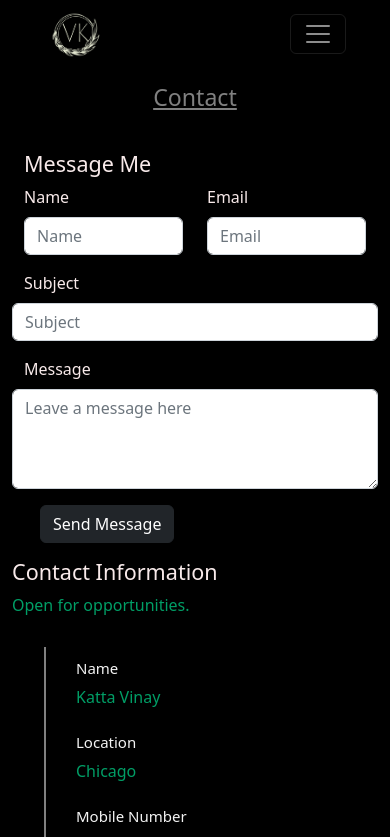
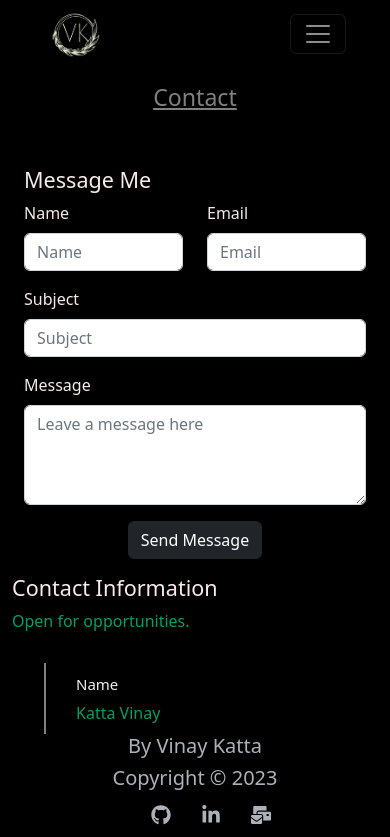
Before and after one commit to vkatta316/my-profile, a React (Create React App) app: page /contact in a window 390 px wide. Shown: the top 837 px of the page. Built offline with nearby package versions, Linux system fonts and the light colour scheme.

Commit message:
Update styling of cards to support mobile view

```diff
--- a/src/MainComponent.jsx
+++ b/src/MainComponent.jsx
@@ -5,7 +5,7 @@ import Header from './components/header/Header'
 
 function MainComponent() {
   return (
-    <div>
+    <div className='mainContainer'>
         <Header />
         <Body />
         <Footer />
--- a/src/components/body/About.jsx
+++ b/src/components/body/About.jsx
@@ -29,7 +29,7 @@ function About() {
     link.click();
   };
   return (
-    <section className="about">
+    <section className="flex1 about">
       <PageHeader title="About Me" description="Let me introduce myself" />
       {/* <AboutMe name={name} location={location} brand={brand} email={email} availability={availability} /> */}
       <div className="aboutContainer container">
--- a/src/components/body/Contact.jsx
+++ b/src/components/body/Contact.jsx
@@ -6,10 +6,10 @@ import { motion } from 'framer-motion'
 function Contact() {
   document.title = "Contact"
   return (
-    <section className="contact">
+    <section className="flex1 contact">
       <PageHeader title="Contact" description="Get In Touch" />
       <div className="contactWrap container">
-        <div className="row">
+        <div className="myContact row">
           <div className="col-12 col-lg-6">
             <ContactForm />
           </div>
--- a/src/components/body/ContactForm.jsx
+++ b/src/components/body/ContactForm.jsx
@@ -57,21 +57,27 @@ function ContactForm() {
             </Form.Group>
             <Form.Group as={Col} controlId="exampleForm.ControlInput1">
               <Form.Label className='contactLabels'>Email</Form.Label>
-            <Form.Control type="email" placeholder="Email" name="email" onChange={handleInputChange} value={contactData.email}/>
+              <Form.Control type="email" placeholder="Email" name="email" onChange={handleInputChange} value={contactData.email} />
             </Form.Group>
           </Row>
+
           <Row className="mb-3">
-
+            <Form.Group as={Col} controlId="exampleForm.ControlInput1">
               <Form.Label className='contactLabels'>Subject</Form.Label>
               <Form.Control type="text" name="subject" placeholder="Subject" onChange={handleInputChange} value={contactData.subject} />
+            </Form.Group>
           </Row>
 
           <Row>
+            <Form.Group as={Col} controlId="exampleForm.ControlInput1">
               <Form.Label className='contactLabels'>Message</Form.Label>
-          <Form.Control as="textarea" placeholder="Leave a message here" style={{ height: '100px' }} name='message' onChange={handleInputChange} value={contactData.message}/>
+              <Form.Control as="textarea" placeholder="Leave a message here" style={{ height: '100px' }} name='message' onChange={handleInputChange} value={contactData.message} />
+            </Form.Group>
           </Row>
+          <Form.Group as={Col} className='formSubmit' controlId="exampleForm.ControlInput1">
+            <Button className='btn' type="submit" variant="dark">Send Message </Button>
+          </Form.Group>
 
-        <Button className='btn' type="submit" variant="dark">Send Message </Button>
           {message && <div className={`success-${success}`}>{message}</div>}
         </Form>
       </Container>
--- a/src/components/body/Home.jsx
+++ b/src/components/body/Home.jsx
@@ -5,7 +5,7 @@ function Home() {
   document.title = "Home"
 
   return (
-    <section className='landing' >
+    <section className='flex1 landing' >
       <div className="textContainer waviy">
         <h1 className='name'>
           Vinay Katta
--- a/src/components/body/ProjectItem.jsx
+++ b/src/components/body/ProjectItem.jsx
@@ -1,13 +1,12 @@
 import React from 'react'
-import {Card, Container, Col} from "react-bootstrap"
+import { Card, Container, Col } from "react-bootstrap"
 
-function ProjectItem({ id, title, github, description,technologies, image , deployed, color}) {
+function ProjectItem({ id, title, github, description, technologies, image, deployed, color }) {
     return (
         <div>
             <>
-            <Container>
-                <Col>
-                <Card style={{ width: '22rem' , backgroundColor: color }} >
+
+                <Card style={{ width: '100%', backgroundColor: color }} >
 
                     <Card.Body>
                         <Card.Title style={{ cursor: 'pointer' }} >
@@ -20,12 +19,7 @@ function ProjectItem({ id, title, github, description,technologies, image , depl
                         <Card.Link href={github}>GitHub</Card.Link>
                     </Card.Body>
                 </Card>
-                <br/>
-                <br/>
-                <br/>
-                </Col>
 
-            </Container>
             </>
 
         </div>
--- a/src/components/body/Projects.jsx
+++ b/src/components/body/Projects.jsx
@@ -24,10 +24,10 @@ function Projects() {
     ));
 
   return (
-    <section className="portfolio">
+    <section className="flex1 portfolio">
       <PageHeader title="Portfolio" description="View my work" />
       <Container>
-        <Row lg={3} md={3} sm={6} xs={6}>
+        <Row lg={3} md={2} sm={6} xs={12}>
           <ProjectList />
         </Row>
       </Container>
--- a/src/index.css
+++ b/src/index.css
@@ -7,7 +7,8 @@ body {
     sans-serif;
   -webkit-font-smoothing: antialiased;
   -moz-osx-font-smoothing: grayscale;
-  background-color: #101010;;
+  background-color: #101010;
+  ;
 }
 
 code {
@@ -15,11 +16,25 @@ code {
     monospace;
 }
 
-.mainmenu{
+.mainmenu {
   color: #acb2b9;
   text-decoration: none;
 }
 
+.mainContainer {
+  display: flex;
+  flex-direction: column;
+  height: 100vh;
+}
+
+.flex0 {
+  flex: 0;
+}
+
+
+.flex1 {
+  flex: 1;
+}
 
 .navbar {
   text-decoration: none;
@@ -29,7 +44,7 @@ code {
 
 }
 
-.navLogo{
+.navLogo {
   height: 3rem;
 }
 
@@ -40,16 +55,18 @@ code {
 .landing .name {
   font-size: 48px;
 }
+
 .landing .description {
   font-size: 26px;
 }
 
 section {
-  height: 100vh;
   overflow: scroll;
 }
 
-.portfolio, .about, .contact{
+.portfolio,
+.about,
+.contact {
   background-color: #000;
 }
 
@@ -60,17 +77,19 @@ section {
   flex-direction: column;
   letter-spacing: 1px;
   padding-left: 2rem;
-  z-index:  1;
+  z-index: 1;
   color: #808080;
-  text-shadow:1px 1px 3px #000;
+  text-shadow: 1px 1px 3px #000;
 }
 
 .waviy {
   position: relative;
-  -webkit-box-reflect: below -20px linear-gradient(transparent, rgba(0,0,0,.2));
+  -webkit-box-reflect: below -20px linear-gradient(transparent, rgba(0, 0, 0, .2));
   font-size: 60px;
 }
-.waviy h1, .description {
+
+.waviy h1,
+.description {
   position: relative;
   display: inline-block;
   color: #808080;
@@ -80,19 +99,25 @@ section {
 }
 
 @keyframes waviy {
-  0%,40%,100% {
+
+  0%,
+  40%,
+  100% {
     transform: translateY(0)
   }
+
   20% {
     transform: translateY(-20px)
   }
 }
 
-.navbar, .color-nav, .black{
+.navbar,
+.color-nav,
+.black {
   background-color: #000;
 }
 
-.pageHeader{
+.pageHeader {
   color: #808080;
   display: flex;
   align-items: center;
@@ -101,7 +126,7 @@ section {
   text-decoration: underline;
 }
 
-.card{
+.card {
   margin: 1rem 0%;
   background-color: #808080;
   color: #333;
@@ -109,7 +134,7 @@ section {
   padding: 40px 50px;
 }
 
-.card-body{
+.card-body {
   margin: 0% 0% 0% 3%;
   padding: 6% 0%;
 }
@@ -123,7 +148,7 @@ section {
   background-color: #212529;
   bottom: 0 !important;
   padding-top: 14px !important;
-  padding-bottom: 8px !important ;
+  padding-bottom: 8px !important;
   margin-top: auto;
   position: fixed;
 }
@@ -137,10 +162,12 @@ section {
   text-align: center !important;
 }
 
-.footerText{
+.footerText {
   font-size: 1.25rem;
-  color: #acb2b9;;
+  color: #acb2b9;
+  ;
 }
+
 .social-icons {
   display: inline-block !important;
   padding-right: 15px;
@@ -156,8 +183,10 @@ section {
 }
 
 
-.contentContainer, .contactWrap {
+.contentContainer
+{
   padding-top: 2rem;
+
 }
 
 
@@ -228,13 +257,20 @@ section {
   background-color: #03b979;
 }
 
-.btn{
+.btn {
   margin: 1rem;
+}
+
+.formSubmit{
+    display: flex;
+    align-items: center;
+    justify-content: center;
 }
 
 .downloadCV {
   margin-top: 1rem;
   margin-bottom: 1rem;
+  border: solid
 }
 
 .about .socialIcons .icon {
@@ -277,7 +313,7 @@ section {
 
 .mediaWrap {
   border-left: 2px solid grey;
-  padding-left:30px;
+  padding-left: 30px;
   padding-top: 12px;
   padding-bottom: 12px;
 }
@@ -287,15 +323,16 @@ ul {
 }
 
 .infoType {
-  color:  #f3f3f3;;
+  color: #f3f3f3;
+  ;
   font-size: 15px;
 }
 
-.infoValue{
+.infoValue {
   color: #009e66;
 }
 
-.infoValue a{
+.infoValue a {
   color: #009e66;
 }
 
@@ -309,7 +346,7 @@ ul {
 
 .landing {
   display: flex;
-  justify-content:center;
+  justify-content: center;
   align-items: center;
   background-color: #000;
 }
@@ -321,7 +358,8 @@ ul {
 
 }
 
-.contactLabels, h4{
+.contactLabels,
+h4 {
   color: #f8eaea;
 }
 
@@ -340,8 +378,13 @@ ul {
 }
 
 @keyframes fadeOut {
-  from {opacity: 1;}
-  to {opacity: 0;}
+  from {
+    opacity: 1;
+  }
+
+  to {
+    opacity: 0;
+  }
 }
 
 /* --- MEDIA QUERIES --- */
@@ -353,7 +396,7 @@ ul {
 
   .landing {
     display: flex;
-    justify-content:center;
+    justify-content: center;
     align-items: center;
     background-color: #000;
 
@@ -370,8 +413,16 @@ ul {
   }
 }
 
+.contactWrap {
+  padding-top: 2rem;
+  display: grid;
+}
 
-@media (min-width: 320px) and (max-width: 500px){
+.myContact, .row {
+  grid-column: 2/4;
+}
+
+@media (min-width: 320px) and (max-width: 500px) {
   .landingImage {
     height: 25rem;
     padding-right: 3rem;
@@ -381,13 +432,8 @@ ul {
     font-size: 4rem;
   }
 
-  h2{
+  h2 {
     font-size: small;
   }
 
-
-.contentContainer, .contactWrap {
-  padding-top: 1rem;
-  padding-left: 1rem;
 }
-}
```
Lines whose indentation alone changed are shown as unchanged.
